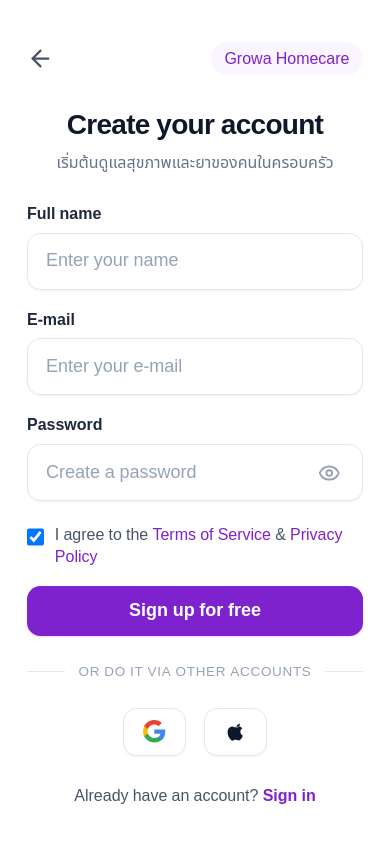
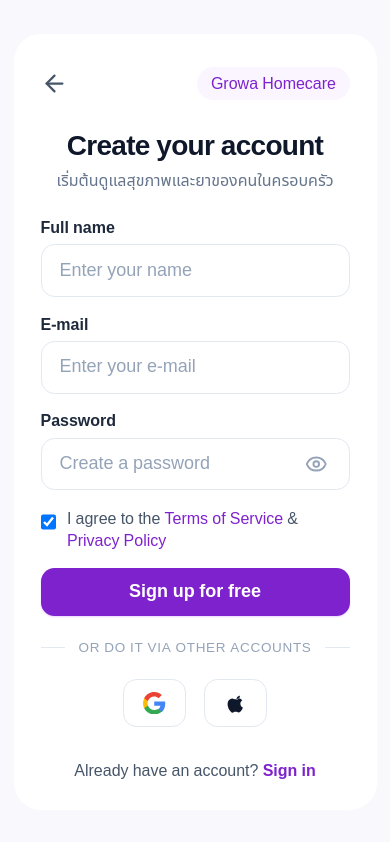
Before and after one commit to azengonlafa-glitch/homecare, a React (Vite) app: page /signup in a window 390 px wide. Built offline with nearby package versions, Linux system fonts and the light colour scheme; a web font is replaced by a local one.

Commit message:
fix: ปรับ UI ให้ responsive พอดีจอทั้งมือถือและคอมพิวเตอร์ จัดกึ่งกลางเป็นการ์ดพอดีสายตา

```diff
--- a/src/components/layout/AppLayout.tsx
+++ b/src/components/layout/AppLayout.tsx
@@ -4,7 +4,9 @@ import { Home, Pill, Calendar } from 'lucide-react';
 
 export const AppLayout: React.FC = () => {
   return (
-    <div className="flex flex-col min-h-screen max-w-md mx-auto bg-white shadow-sm border-x border-slate-200">
+    <div className="min-h-screen bg-slate-100/70 sm:py-6 flex justify-center items-start">
+      {/* กรอบคอนเทนเนอร์มือถือ: บนมือถือเต็มจอ บนคอมพิวเตอร์เป็นกรอบสมาร์ตโฟนพอดีตา */}
+      <div className="w-full max-w-md min-h-screen sm:min-h-[820px] bg-white sm:rounded-3xl sm:shadow-2xl sm:border sm:border-slate-200/80 flex flex-col relative overflow-hidden">
         {/* ส่วนหัวแอป */}
         <header className="sticky top-0 z-20 bg-white/95 backdrop-blur-sm border-b border-slate-200 px-4 py-3 flex items-center justify-between">
           <div>
@@ -13,7 +15,7 @@ export const AppLayout: React.FC = () => {
           </div>
           <NavLink
             to="/login"
-          className="text-sm font-medium text-purple-700 hover:text-purple-800 bg-purple-50 hover:bg-purple-100 px-3 py-1.5 rounded-lg transition-colors"
+            className="text-sm font-medium text-purple-700 hover:text-purple-800 bg-purple-50 hover:bg-purple-100 px-3 py-1.5 rounded-lg transition-colors cursor-pointer"
           >
             เข้าสู่ระบบ
           </NavLink>
@@ -24,10 +26,10 @@ export const AppLayout: React.FC = () => {
           <Outlet />
         </main>
 
-      {/* เมนูล่าง 3 แท็บตามข้อกำหนด: มือถือก่อน เมนูล่าง 3 แท็บมีไอคอนและข้อความ ปุ่มสูงอย่างน้อย 48px */}
+        {/* เมนูล่าง 3 แท็บ: ปุ่มสูงอย่างน้อย 48px ติดขอบล่างของกรอบแอป */}
         <nav
           aria-label="เมนูหลัก"
-        className="fixed bottom-0 left-0 right-0 max-w-md mx-auto bg-white border-t border-slate-200 z-30 shadow-lg px-2 py-1"
+          className="fixed sm:absolute bottom-0 left-0 right-0 max-w-md mx-auto bg-white/95 backdrop-blur-md border-t border-slate-200 z-30 shadow-lg px-2 py-1 sm:rounded-b-3xl"
         >
           <div className="grid grid-cols-3 gap-1">
             <NavLink
@@ -75,5 +77,6 @@ export const AppLayout: React.FC = () => {
           </div>
         </nav>
       </div>
+    </div>
   );
 };
--- a/src/pages/LoginPage.tsx
+++ b/src/pages/LoginPage.tsx
@@ -26,10 +26,11 @@ export const LoginPage: React.FC = () => {
   };
 
   return (
-    <div className="min-h-screen bg-white flex flex-col justify-between max-w-md mx-auto px-6 py-8">
+    <div className="min-h-screen w-full bg-[#FAF5FF]/30 sm:bg-slate-50/80 flex items-center justify-center p-3 sm:p-6">
+      {/* การ์ดฟอร์ม: บนมือถือเต็มจอ บนจอคอมพิวเตอร์แสดงเป็นการ์ดคลีนตรงกลางจอพอดี */}
+      <div className="w-full max-w-[440px] bg-white rounded-3xl p-6 sm:p-8 sm:shadow-xl sm:border sm:border-purple-100/60 transition-all">
         {/* ส่วนบน: ปุ่มย้อนกลับและปุ่ม Demo */}
-      <div>
-        <div className="flex items-center justify-between mb-8">
+        <div className="flex items-center justify-between mb-6">
           <button
             type="button"
             onClick={() => navigate('/')}
@@ -45,7 +46,7 @@ export const LoginPage: React.FC = () => {
               type="button"
               onClick={handleDemoLogin}
               title="กดเพื่อเข้าใช้งานแบบ Demo ทันทีสำหรับทดสอบ"
-              className="text-xs font-semibold bg-purple-100 hover:bg-purple-200 active:bg-purple-300 text-purple-800 px-3 py-1 rounded-full border border-purple-300 transition-all shadow-xs flex items-center space-x-1"
+              className="text-xs font-semibold bg-purple-100 hover:bg-purple-200 active:bg-purple-300 text-purple-800 px-3 py-1 rounded-full border border-purple-300 transition-all shadow-xs flex items-center space-x-1 cursor-pointer"
             >
               <span>⚡</span>
               <span>Demo</span>
@@ -57,20 +58,20 @@ export const LoginPage: React.FC = () => {
         </div>
 
         {/* หัวข้อหน้าจอ */}
-        <div className="text-center mb-8">
+        <div className="text-center mb-6">
           <h1 className="text-2xl sm:text-3xl font-bold text-slate-900 tracking-tight">
             Sign in to your account
           </h1>
-          <p className="text-sm text-slate-500 mt-1.5">
+          <p className="text-sm text-slate-500 mt-1">
             เข้าสู่ระบบเพื่อดูแลยาของครอบครัว
           </p>
         </div>
 
         {/* ฟอร์มเข้าสู่ระบบ */}
-        <form onSubmit={handleSubmit} className="space-y-5">
+        <form onSubmit={handleSubmit} className="space-y-4">
           {/* ฟิลด์ E-mail */}
           <div>
-            <label htmlFor="email" className="block text-sm font-semibold text-slate-800 mb-2">
+            <label htmlFor="email" className="block text-sm font-semibold text-slate-800 mb-1.5">
               E-mail
             </label>
             <input
@@ -80,13 +81,13 @@ export const LoginPage: React.FC = () => {
               onChange={(e) => setEmail(e.target.value)}
               placeholder="Enter your e-mail"
               required
-              className="w-full min-h-[48px] px-4 py-3 bg-white border border-slate-200 rounded-xl text-slate-900 placeholder-slate-400 focus:outline-none focus:ring-2 focus:ring-purple-600 focus:border-transparent transition-all shadow-sm text-base"
+              className="w-full min-h-[48px] px-4 py-2.5 bg-white border border-slate-200 rounded-xl text-slate-900 placeholder-slate-400 focus:outline-none focus:ring-2 focus:ring-purple-600 focus:border-transparent transition-all shadow-xs text-base"
             />
           </div>
 
           {/* ฟิลด์ Password */}
           <div>
-            <label htmlFor="password" className="block text-sm font-semibold text-slate-800 mb-2">
+            <label htmlFor="password" className="block text-sm font-semibold text-slate-800 mb-1.5">
               Password
             </label>
             <div className="relative">
@@ -97,7 +98,7 @@ export const LoginPage: React.FC = () => {
                 onChange={(e) => setPassword(e.target.value)}
                 placeholder="Enter your password"
                 required
-                className="w-full min-h-[48px] px-4 py-3 pr-12 bg-white border border-slate-200 rounded-xl text-slate-900 placeholder-slate-400 focus:outline-none focus:ring-2 focus:ring-purple-600 focus:border-transparent transition-all shadow-sm text-base"
+                className="w-full min-h-[48px] px-4 py-2.5 pr-12 bg-white border border-slate-200 rounded-xl text-slate-900 placeholder-slate-400 focus:outline-none focus:ring-2 focus:ring-purple-600 focus:border-transparent transition-all shadow-xs text-base"
               />
               <button
                 type="button"
@@ -111,7 +112,7 @@ export const LoginPage: React.FC = () => {
           </div>
 
           {/* Remember me & Forgot password */}
-          <div className="flex items-center justify-between pt-1 text-sm">
+          <div className="flex items-center justify-between pt-0.5 text-sm">
             <label className="flex items-center space-x-2.5 cursor-pointer select-none">
               <input
                 type="checkbox"
@@ -133,17 +134,17 @@ export const LoginPage: React.FC = () => {
             </a>
           </div>
 
-          {/* ปุ่ม Sign in สีม่วง คลีนและเด่นชัด */}
+          {/* ปุ่ม Sign in สีม่วง */}
           <button
             type="submit"
-            className="w-full min-h-[50px] bg-purple-700 hover:bg-purple-800 active:bg-purple-900 text-white font-semibold rounded-xl transition-all shadow-sm shadow-purple-200 flex items-center justify-center text-base"
+            className="w-full min-h-[48px] bg-purple-700 hover:bg-purple-800 active:bg-purple-900 text-white font-semibold rounded-xl transition-all shadow-sm shadow-purple-200 flex items-center justify-center text-base cursor-pointer"
           >
             Sign in
           </button>
         </form>
 
         {/* ตัวคั่น or do it via other accounts */}
-        <div className="relative my-7">
+        <div className="relative my-6">
           <div className="absolute inset-0 flex items-center">
             <div className="w-full border-t border-slate-200" />
           </div>
@@ -155,12 +156,12 @@ export const LoginPage: React.FC = () => {
         </div>
 
         {/* Social Login: Google & Apple */}
-        <div className="flex items-center justify-center space-x-4">
+        <div className="flex items-center justify-center space-x-4 mb-6">
           {/* Google Button */}
           <button
             type="button"
             onClick={handleSubmit}
-            className="w-14 h-12 flex items-center justify-center bg-white border border-slate-200 rounded-xl hover:bg-slate-50 active:bg-slate-100 transition-colors shadow-sm"
+            className="w-14 h-12 flex items-center justify-center bg-white border border-slate-200 rounded-xl hover:bg-slate-50 active:bg-slate-100 transition-colors shadow-xs cursor-pointer"
             aria-label="Sign in with Google"
           >
             <svg className="w-5 h-5" viewBox="0 0 24 24">
@@ -187,7 +188,7 @@ export const LoginPage: React.FC = () => {
           <button
             type="button"
             onClick={handleSubmit}
-            className="w-14 h-12 flex items-center justify-center bg-white border border-slate-200 rounded-xl hover:bg-slate-50 active:bg-slate-100 transition-colors shadow-sm"
+            className="w-14 h-12 flex items-center justify-center bg-white border border-slate-200 rounded-xl hover:bg-slate-50 active:bg-slate-100 transition-colors shadow-xs cursor-pointer"
             aria-label="Sign in with Apple"
           >
             <svg className="w-5 h-5 fill-slate-900" viewBox="0 0 24 24">
@@ -195,10 +196,9 @@ export const LoginPage: React.FC = () => {
             </svg>
           </button>
         </div>
-      </div>
 
         {/* ลิงก์สลับไปหน้า Sign up */}
-      <div className="text-center pt-8">
+        <div className="text-center pt-2">
           <p className="text-sm text-slate-600">
             Don’t have an account?{' '}
             <Link to="/signup" className="text-purple-700 font-semibold hover:text-purple-800 transition-colors">
@@ -207,5 +207,6 @@ export const LoginPage: React.FC = () => {
           </p>
         </div>
       </div>
+    </div>
   );
 };
--- a/src/pages/SignUpPage.tsx
+++ b/src/pages/SignUpPage.tsx
@@ -25,10 +25,11 @@ export const SignUpPage: React.FC = () => {
   };
 
   return (
-    <div className="min-h-screen bg-white flex flex-col justify-between max-w-md mx-auto px-6 py-8">
+    <div className="min-h-screen w-full bg-[#FAF5FF]/30 sm:bg-slate-50/80 flex items-center justify-center p-3 sm:p-6">
+      {/* การ์ดฟอร์ม: บนมือถือเต็มจอ บนจอคอมพิวเตอร์แสดงเป็นการ์ดคลีนตรงกลางจอพอดี */}
+      <div className="w-full max-w-[440px] bg-white rounded-3xl p-6 sm:p-8 sm:shadow-xl sm:border sm:border-purple-100/60 transition-all">
         {/* ส่วนบน: ปุ่มย้อนกลับ */}
-      <div>
-        <div className="flex items-center justify-between mb-6">
+        <div className="flex items-center justify-between mb-5">
           <button
             type="button"
             onClick={() => navigate('/login')}
@@ -43,20 +44,20 @@ export const SignUpPage: React.FC = () => {
         </div>
 
         {/* หัวข้อหน้าจอ */}
-        <div className="text-center mb-6">
+        <div className="text-center mb-5">
           <h1 className="text-2xl sm:text-3xl font-bold text-slate-900 tracking-tight">
             Create your account
           </h1>
-          <p className="text-sm text-slate-500 mt-1.5">
+          <p className="text-sm text-slate-500 mt-1">
             เริ่มต้นดูแลสุขภาพและยาของคนในครอบครัว
           </p>
         </div>
 
         {/* ฟอร์มสมัครสมาชิก */}
-        <form onSubmit={handleSubmit} className="space-y-4">
+        <form onSubmit={handleSubmit} className="space-y-3.5">
           {/* ฟิลด์ Full name */}
           <div>
-            <label htmlFor="fullname" className="block text-sm font-semibold text-slate-800 mb-1.5">
+            <label htmlFor="fullname" className="block text-sm font-semibold text-slate-800 mb-1">
               Full name
             </label>
             <input
@@ -66,13 +67,13 @@ export const SignUpPage: React.FC = () => {
               onChange={(e) => setFullName(e.target.value)}
               placeholder="Enter your name"
               required
-              className="w-full min-h-[48px] px-4 py-3 bg-white border border-slate-200 rounded-xl text-slate-900 placeholder-slate-400 focus:outline-none focus:ring-2 focus:ring-purple-600 focus:border-transparent transition-all shadow-sm text-base"
+              className="w-full min-h-[48px] px-4 py-2.5 bg-white border border-slate-200 rounded-xl text-slate-900 placeholder-slate-400 focus:outline-none focus:ring-2 focus:ring-purple-600 focus:border-transparent transition-all shadow-xs text-base"
             />
           </div>
 
           {/* ฟิลด์ E-mail */}
           <div>
-            <label htmlFor="signup-email" className="block text-sm font-semibold text-slate-800 mb-1.5">
+            <label htmlFor="signup-email" className="block text-sm font-semibold text-slate-800 mb-1">
               E-mail
             </label>
             <input
@@ -82,13 +83,13 @@ export const SignUpPage: React.FC = () => {
               onChange={(e) => setEmail(e.target.value)}
               placeholder="Enter your e-mail"
               required
-              className="w-full min-h-[48px] px-4 py-3 bg-white border border-slate-200 rounded-xl text-slate-900 placeholder-slate-400 focus:outline-none focus:ring-2 focus:ring-purple-600 focus:border-transparent transition-all shadow-sm text-base"
+              className="w-full min-h-[48px] px-4 py-2.5 bg-white border border-slate-200 rounded-xl text-slate-900 placeholder-slate-400 focus:outline-none focus:ring-2 focus:ring-purple-600 focus:border-transparent transition-all shadow-xs text-base"
             />
           </div>
 
           {/* ฟิลด์ Password */}
           <div>
-            <label htmlFor="signup-password" className="block text-sm font-semibold text-slate-800 mb-1.5">
+            <label htmlFor="signup-password" className="block text-sm font-semibold text-slate-800 mb-1">
               Password
             </label>
             <div className="relative">
@@ -99,7 +100,7 @@ export const SignUpPage: React.FC = () => {
                 onChange={(e) => setPassword(e.target.value)}
                 placeholder="Create a password"
                 required
-                className="w-full min-h-[48px] px-4 py-3 pr-12 bg-white border border-slate-200 rounded-xl text-slate-900 placeholder-slate-400 focus:outline-none focus:ring-2 focus:ring-purple-600 focus:border-transparent transition-all shadow-sm text-base"
+                className="w-full min-h-[48px] px-4 py-2.5 pr-12 bg-white border border-slate-200 rounded-xl text-slate-900 placeholder-slate-400 focus:outline-none focus:ring-2 focus:ring-purple-600 focus:border-transparent transition-all shadow-xs text-base"
               />
               <button
                 type="button"
@@ -113,7 +114,7 @@ export const SignUpPage: React.FC = () => {
           </div>
 
           {/* ยอมรับเงื่อนไข */}
-          <div className="pt-1">
+          <div className="pt-0.5">
             <label className="flex items-start space-x-2.5 cursor-pointer select-none text-sm">
               <input
                 type="checkbox"
@@ -130,14 +131,14 @@ export const SignUpPage: React.FC = () => {
           {/* ปุ่ม Sign up */}
           <button
             type="submit"
-            className="w-full min-h-[50px] mt-2 bg-purple-700 hover:bg-purple-800 active:bg-purple-900 text-white font-semibold rounded-xl transition-all shadow-sm shadow-purple-200 flex items-center justify-center text-base"
+            className="w-full min-h-[48px] mt-2 bg-purple-700 hover:bg-purple-800 active:bg-purple-900 text-white font-semibold rounded-xl transition-all shadow-sm shadow-purple-200 flex items-center justify-center text-base cursor-pointer"
           >
             Sign up for free
           </button>
         </form>
 
         {/* ตัวคั่น or do it via other accounts */}
-        <div className="relative my-6">
+        <div className="relative my-5">
           <div className="absolute inset-0 flex items-center">
             <div className="w-full border-t border-slate-200" />
           </div>
@@ -149,11 +150,11 @@ export const SignUpPage: React.FC = () => {
         </div>
 
         {/* Social Login: Google & Apple */}
-        <div className="flex items-center justify-center space-x-4">
+        <div className="flex items-center justify-center space-x-4 mb-5">
           <button
             type="button"
             onClick={handleSubmit}
-            className="w-14 h-12 flex items-center justify-center bg-white border border-slate-200 rounded-xl hover:bg-slate-50 active:bg-slate-100 transition-colors shadow-sm"
+            className="w-14 h-12 flex items-center justify-center bg-white border border-slate-200 rounded-xl hover:bg-slate-50 active:bg-slate-100 transition-colors shadow-xs cursor-pointer"
             aria-label="Sign up with Google"
           >
             <svg className="w-5 h-5" viewBox="0 0 24 24">
@@ -179,7 +180,7 @@ export const SignUpPage: React.FC = () => {
           <button
             type="button"
             onClick={handleSubmit}
-            className="w-14 h-12 flex items-center justify-center bg-white border border-slate-200 rounded-xl hover:bg-slate-50 active:bg-slate-100 transition-colors shadow-sm"
+            className="w-14 h-12 flex items-center justify-center bg-white border border-slate-200 rounded-xl hover:bg-slate-50 active:bg-slate-100 transition-colors shadow-xs cursor-pointer"
             aria-label="Sign up with Apple"
           >
             <svg className="w-5 h-5 fill-slate-900" viewBox="0 0 24 24">
@@ -187,10 +188,9 @@ export const SignUpPage: React.FC = () => {
             </svg>
           </button>
         </div>
-      </div>
 
         {/* ลิงก์สลับไปหน้า Sign in */}
-      <div className="text-center pt-6">
+        <div className="text-center pt-2">
           <p className="text-sm text-slate-600">
             Already have an account?{' '}
             <Link to="/login" className="text-purple-700 font-semibold hover:text-purple-800 transition-colors">
@@ -199,5 +199,6 @@ export const SignUpPage: React.FC = () => {
           </p>
         </div>
       </div>
+    </div>
   );
 };
```
Lines whose indentation alone changed are shown as unchanged.
